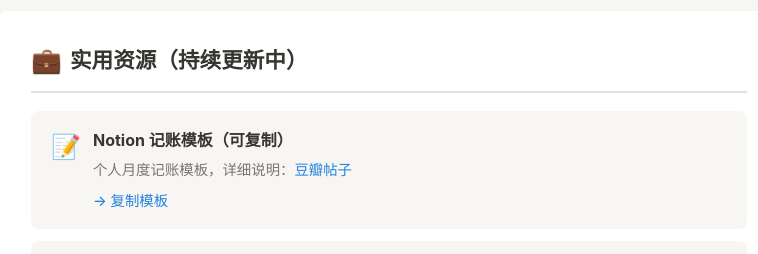
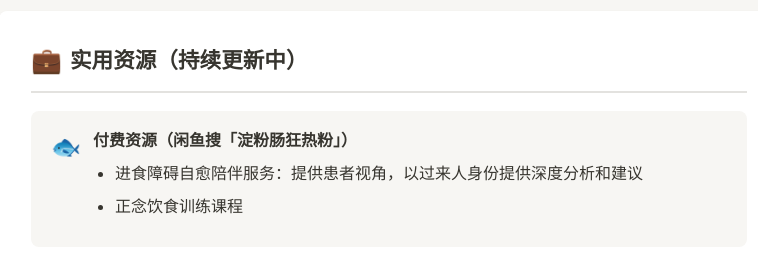
Before and after one commit to pxy7896/ryann0520, a plain HTML site: page index.html in a window 1280 px wide. Shown: the part 2760-3014 px from the top of the page, without its empty margins (251-1009 px from the left). Drawn offline with Linux system fonts and the light colour scheme.

Commit message:
实用资源：移除Notion记账模板卡片，新增付费资源卡片（闲鱼）

```diff
--- a/index.html
+++ b/index.html
@@ -692,11 +692,13 @@
     <h2><span class="emoji">💼</span> 实用资源（持续更新中）</h2>
 
     <div class="resource-card">
-        <div class="icon">📝</div>
+        <div class="icon">🐟</div>
         <div>
-            <h4>Notion 记账模板（可复制）</h4>
-            <p>个人月度记账模板，详细说明：<a href="https://www.douban.com/topic/475336658" target="_blank">豆瓣帖子</a></p>
-            <p style="margin-top: 6px;"><a href="https://ryann0520.notion.site/" target="_blank">→ 复制模板</a></p>
+            <h4>付费资源（闲鱼搜「淀粉肠狂热粉」）</h4>
+            <ul style="margin-top: 6px;">
+                <li>进食障碍自愈陪伴服务：提供患者视角，以过来人身份提供深度分析和建议</li>
+                <li>正念饮食训练课程</li>
+            </ul>
         </div>
     </div>
 
```
